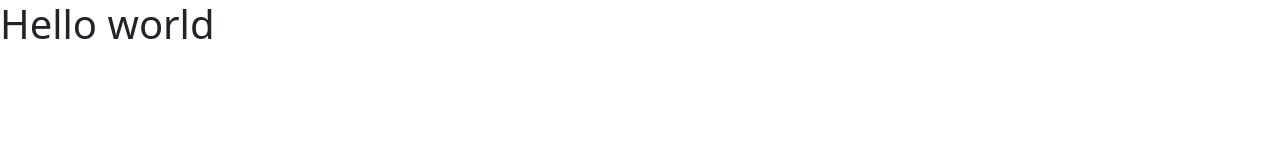
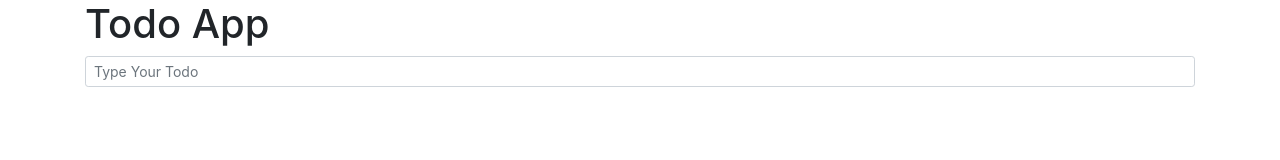
Before and after one commit to mmansourime/JS1-ToDoList, a plain HTML site: page index.html in a window 1280 px wide. Drawn offline with nearby package versions, Linux system fonts and the light colour scheme.

Commit message:
New Commit

```diff
--- /dev/null
+++ b/css/package.json
@@ -0,0 +1,5 @@
+{
+  "dependencies": {
+    "bootstrap": "^5.2.0-beta1"
+  }
+}
--- a/index.html
+++ b/index.html
@@ -3,16 +3,18 @@
   <head>
     <title>ToDoList App</title>
     <!-- CSS only -->
-    <link
-      href="https://cdn.jsdelivr.net/npm/bootstrap@5.2.0-beta1/dist/css/bootstrap.min.css"
-      rel="stylesheet"
-      integrity="sha384-0evHe/X+R7YkIZDRvuzKMRqM+OrBnVFBL6DOitfPri4tjfHxaWutUpFmBp4vmVor"
-      crossorigin="anonymous"
-    />
+    <link rel="stylesheet" href="css/node_modules/bootstrap/dist/css/bootstrap.css">
     <link rel="styesheet" href="style.css" />
   </head>
   <body>
-    <h1>Hello world</h1>
+    <div class="container">
+      <div class="row">
+        <div class="col-sm-12">
+          <h1>Todo App</h1>
+          <input class="form-control form-control-sm" placeholder="Type Your Todo" />
+        </div>
+      </div>
+    </div>
 
     <script src="app.js"></script>
   </body>
```
Also changed, not shown: css/style.css (added), 1 other file.
